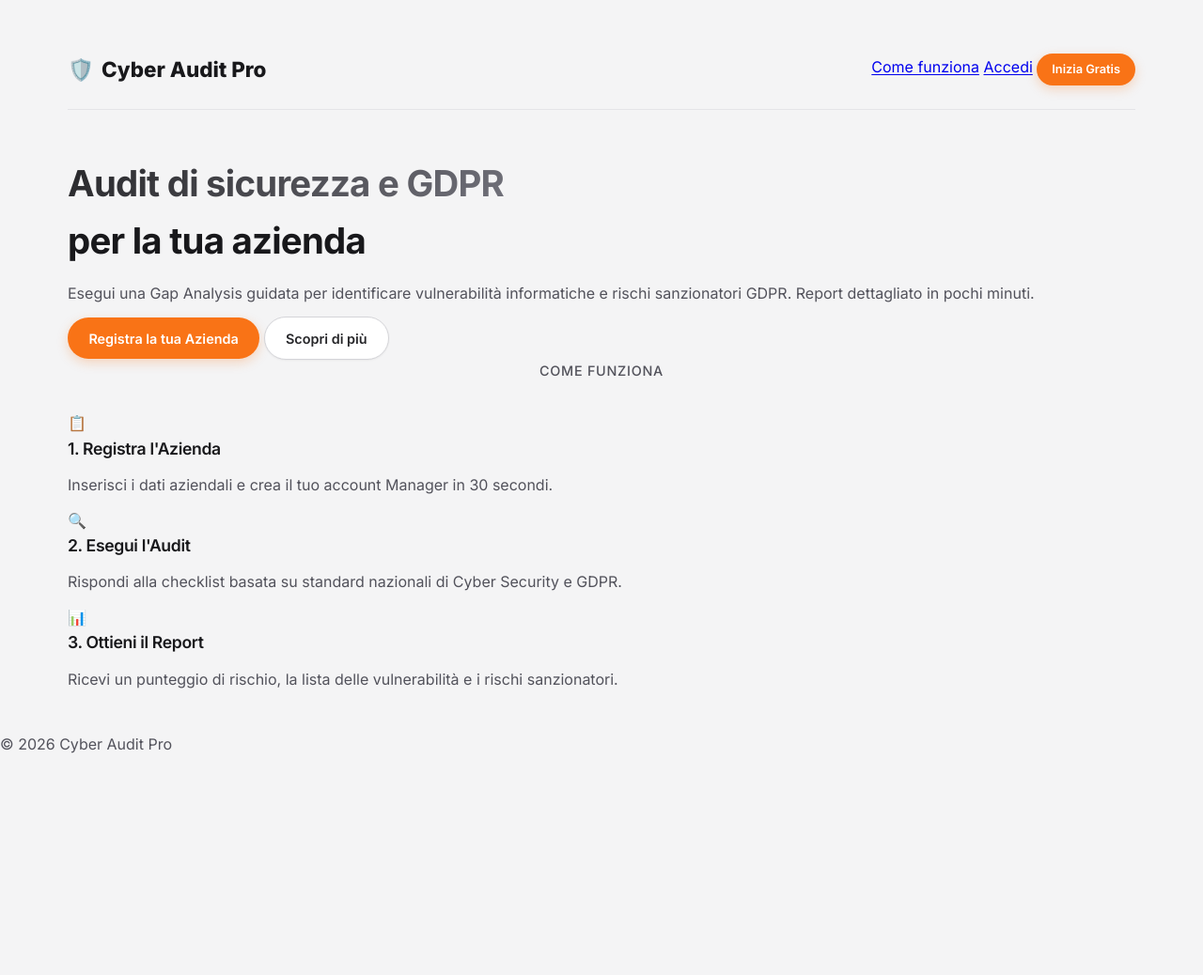
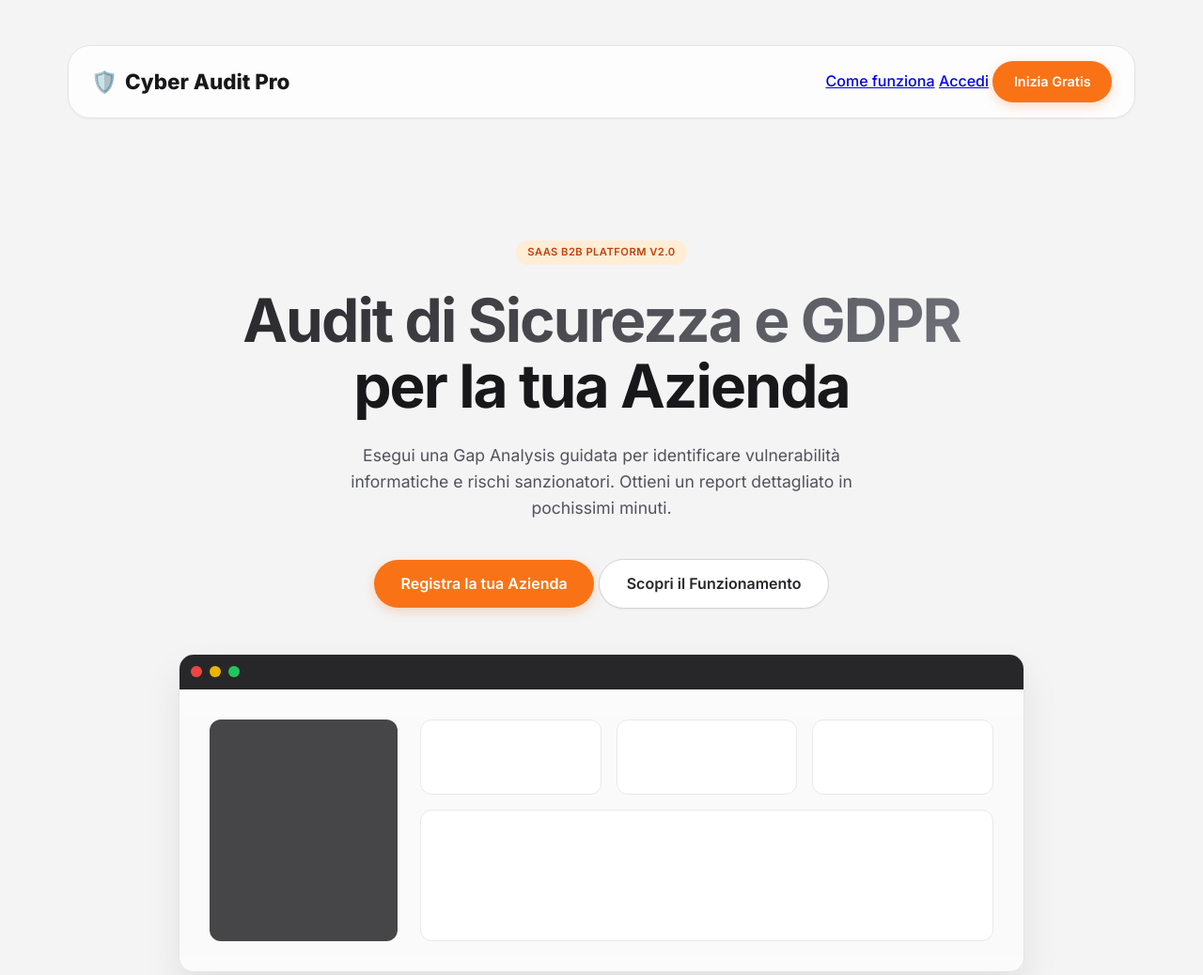
Before and after one commit to RobertoPastore/altroTestCova, a website: page public/index.html in a window 1280 px wide. Shown: the top 1038 px of the page at 94% size. Before the commit the page ends 818 px from the top, so only its background shows below. Drawn offline with Linux system fonts and the light colour scheme.

Commit message:
UI Redesign: Aggiornamento Landing Page (index.html) con stile moderno e mockup

```diff
--- a/public/index.html
+++ b/public/index.html
@@ -6,50 +6,147 @@
     <meta name="description" content="Cyber Audit Pro — Piattaforma SaaS per audit di sicurezza informatica e conformità GDPR.">
     <title>Cyber Audit Pro — Audit Cyber Security e GDPR</title>
     <link rel="stylesheet" href="/style/style.css">
+    <style>
+        /* Extra styles specifically for the modernized landing page */
+        .landing-nav {
+            background: rgba(255, 255, 255, 0.8);
+            backdrop-filter: blur(12px);
+            -webkit-backdrop-filter: blur(12px);
+            border-radius: var(--radius-xl);
+            padding: 1rem 1.5rem;
+            margin-top: 1rem;
+            border: 1px solid var(--border-subtle);
+            box-shadow: var(--shadow-sm);
+        }
+        .hero {
+            padding: 5rem 0 4rem;
+            text-align: center;
+        }
+        .hero h1 {
+            font-size: clamp(2.5rem, 5vw, 4rem);
+            line-height: 1.1;
+            margin-bottom: 1.5rem;
+            letter-spacing: -0.03em;
+        }
+        .hero p {
+            font-size: 1.1rem;
+            color: var(--text-secondary);
+            max-width: 600px;
+            margin: 0 auto 2.5rem;
+        }
+        .feature-grid-modern {
+            display: grid;
+            grid-template-columns: repeat(auto-fit, minmax(300px, 1fr));
+            gap: 2rem;
+            margin-top: 3rem;
+        }
+        .feature-card-modern {
+            background: white;
+            border: 1px solid var(--border-subtle);
+            border-radius: var(--radius-lg);
+            padding: 2.5rem 2rem;
+            text-align: center;
+            box-shadow: var(--shadow-card);
+            transition: transform var(--transition), box-shadow var(--transition);
+        }
+        .feature-card-modern:hover {
+            transform: translateY(-5px);
+            box-shadow: 0 15px 35px rgba(0,0,0,0.06);
+            border-color: var(--orange-200);
+        }
+        .feature-icon-wrapper {
+            width: 64px;
+            height: 64px;
+            background: var(--orange-50);
+            border-radius: 50%;
+            display: flex;
+            align-items: center;
+            justify-content: center;
+            margin: 0 auto 1.5rem;
+            font-size: 1.8rem;
+            color: var(--orange-500);
+        }
+    </style>
 </head>
 <body class="public-page">
     <div class="container">
-        <nav class="public-nav">
+
+        <!-- Navbar a "Pillola" Fluttuante -->
+        <nav class="public-nav landing-nav">
             <a href="/" class="nav-brand">
                 <span class="brand-icon">🛡️</span> Cyber Audit Pro
             </a>
             <div class="nav-links">
-                <a href="#come-funziona">Come funziona</a>
-                <a href="/login.html">Accedi</a>
-                <a href="/register.html" class="btn btn-primary btn-sm">Inizia Gratis</a>
+                <a href="#come-funziona" style="font-weight: 500;">Come funziona</a>
+                <a href="/login.html" style="font-weight: 500;">Accedi</a>
+                <a href="/register.html" class="btn btn-primary">Inizia Gratis</a>
             </div>
         </nav>
 
+        <!-- Hero Section -->
         <section class="hero">
-            <h1><span class="gradient-text">Audit di sicurezza e GDPR</span><br>per la tua azienda</h1>
-            <p>Esegui una Gap Analysis guidata per identificare vulnerabilità informatiche e rischi sanzionatori GDPR. Report dettagliato in pochi minuti.</p>
-            <div class="hero-actions">
-                <a href="/register.html" class="btn btn-primary">Registra la tua Azienda</a>
-                <a href="#come-funziona" class="btn btn-secondary">Scopri di più</a>
+            <span class="badge badge-orange" style="margin-bottom: 1.5rem;">SaaS B2B Platform v2.0</span>
+            <h1><span class="gradient-text">Audit di Sicurezza e GDPR</span><br>per la tua Azienda</h1>
+            <p>Esegui una Gap Analysis guidata per identificare vulnerabilità informatiche e rischi sanzionatori. Ottieni un report dettagliato in pochissimi minuti.</p>
+            <div class="hero-actions" style="margin-bottom: 3rem;">
+                <a href="/register.html" class="btn btn-primary" style="padding: 0.8rem 1.8rem; font-size: 1rem;">Registra la tua Azienda</a>
+                <a href="#come-funziona" class="btn btn-secondary" style="padding: 0.8rem 1.8rem; font-size: 1rem;">Scopri il Funzionamento</a>
+            </div>
+
+            <!-- Immagine di anteprima fittizia (puoi sostituirla con uno screenshot vero in futuro) -->
+            <div class="modern-card" style="padding: 0; overflow: hidden; max-width: 900px; margin: 0 auto; border: 1px solid var(--border-subtle); box-shadow: 0 20px 40px rgba(0,0,0,0.08);">
+                <div style="background: var(--gray-800); padding: 0.75rem; display: flex; gap: 0.5rem; border-bottom: 1px solid var(--border-sidebar);">
+                    <div style="width: 12px; height: 12px; border-radius: 50%; background: #ef4444;"></div>
+                    <div style="width: 12px; height: 12px; border-radius: 50%; background: #eab308;"></div>
+                    <div style="width: 12px; height: 12px; border-radius: 50%; background: #22c55e;"></div>
+                </div>
+                <div style="background: var(--bg-body); padding: 2rem; display: grid; grid-template-columns: 200px 1fr; gap: 1.5rem; height: 300px; opacity: 0.8;">
+                    <div style="background: var(--gray-900); border-radius: var(--radius-md); height: 100%;"></div>
+                    <div style="display: flex; flex-direction: column; gap: 1rem;">
+                        <div style="display: flex; gap: 1rem;">
+                            <div style="background: white; border-radius: var(--radius-md); height: 80px; flex: 1; border: 1px solid var(--border-subtle);"></div>
+                            <div style="background: white; border-radius: var(--radius-md); height: 80px; flex: 1; border: 1px solid var(--border-subtle);"></div>
+                            <div style="background: white; border-radius: var(--radius-md); height: 80px; flex: 1; border: 1px solid var(--border-subtle);"></div>
+                        </div>
+                        <div style="background: white; border-radius: var(--radius-md); flex: 1; border: 1px solid var(--border-subtle);"></div>
+                    </div>
+                </div>
             </div>
         </section>
 
-        <section id="come-funziona">
-            <h2 class="text-center mb-2" style="color: var(--text-secondary); font-weight: 500; font-size: 0.9rem; text-transform: uppercase; letter-spacing: 0.05em;">Come funziona</h2>
-            <div class="features-grid">
-                <div class="feature-card">
-                    <span class="feature-icon">📋</span>
-                    <h3>1. Registra l'Azienda</h3>
-                    <p>Inserisci i dati aziendali e crea il tuo account Manager in 30 secondi.</p>
+        <!-- Features Section -->
+        <section id="come-funziona" style="padding: 5rem 0;">
+            <div class="text-center">
+                <h2 style="color: var(--text-secondary); font-weight: 600; font-size: 0.95rem; text-transform: uppercase; letter-spacing: 0.08em; margin-bottom: 0.5rem;">Processo Semplificato</h2>
+                <h3 style="font-size: 2rem; color: var(--gray-900);">Tre passi per la compliance</h3>
+            </div>
+
+            <div class="feature-grid-modern">
+                <div class="feature-card-modern">
+                    <div class="feature-icon-wrapper">🏢</div>
+                    <h3 style="font-size: 1.2rem; margin-bottom: 0.5rem;">1. Registra l'Azienda</h3>
+                    <p style="color: var(--text-secondary); font-size: 0.95rem;">Crea in totale autonomia il tuo account Manager inserendo i dati societari di base in meno di 30 secondi.</p>
                 </div>
-                <div class="feature-card">
-                    <span class="feature-icon">🔍</span>
-                    <h3>2. Esegui l'Audit</h3>
-                    <p>Rispondi alla checklist basata su standard nazionali di Cyber Security e GDPR.</p>
+                <div class="feature-card-modern">
+                    <div class="feature-icon-wrapper">🔍</div>
+                    <h3 style="font-size: 1.2rem; margin-bottom: 0.5rem;">2. Esegui l'Audit</h3>
+                    <p style="color: var(--text-secondary); font-size: 0.95rem;">Rispondi ad una checklist mirata e dinamica basata sui principali framework di Cyber Security e normative GDPR.</p>
                 </div>
-                <div class="feature-card">
-                    <span class="feature-icon">📊</span>
-                    <h3>3. Ottieni il Report</h3>
-                    <p>Ricevi un punteggio di rischio, la lista delle vulnerabilità e i rischi sanzionatori.</p>
+                <div class="feature-card-modern">
+                    <div class="feature-icon-wrapper">📊</div>
+                    <h3 style="font-size: 1.2rem; margin-bottom: 0.5rem;">3. Ottieni il Report</h3>
+                    <p style="color: var(--text-secondary); font-size: 0.95rem;">Ricevi istantaneamente uno score numerico, la lista completa delle vulnerabilità e i rischi sanzionatori associati.</p>
                 </div>
             </div>
         </section>
+
     </div>
-    <footer class="footer"><p>© 2026 Cyber Audit Pro</p></footer>
+
+    <footer class="footer mt-2" style="border-top: 1px solid var(--border-subtle); background: white;">
+        <div class="container" style="display: flex; justify-content: space-between; align-items: center; padding: 2rem 0;">
+            <div style="font-weight: 700; color: var(--gray-900);">🛡️ Cyber Audit Pro</div>
+            <p style="margin: 0; color: var(--text-tertiary);">© 2026 Tutti i diritti riservati.</p>
+        </div>
+    </footer>
 </body>
 </html>
```
